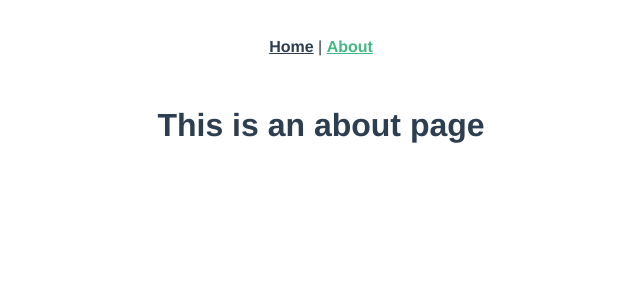
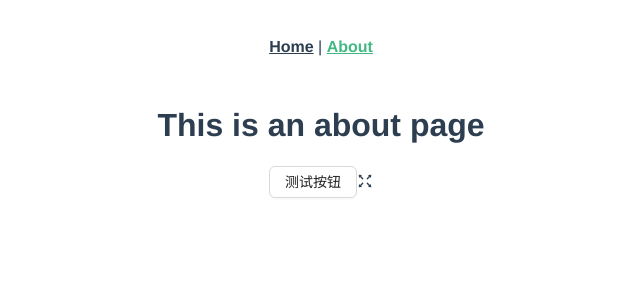
Before and after one commit to mcxen/train, a Vue app in the folder web/: page /about in a window 1280 px wide. Shown: the top 300 px of the page, without its empty margins (319-959 px from the left). Built offline with nearby package versions, Linux system fonts and the light colour scheme.

Commit message:
集成Ant Design Vue及其图标

```diff
--- a/web/package.json
+++ b/web/package.json
@@ -8,6 +8,8 @@
     "lint": "vue-cli-service lint"
   },
   "dependencies": {
+    "@ant-design/icons-vue": "^7.0.0",
+    "ant-design-vue": "^4.0.3",
     "core-js": "^3.8.3",
     "vue": "^3.2.13",
     "vue-router": "^4.0.3",
--- a/web/src/main.js
+++ b/web/src/main.js
@@ -2,5 +2,17 @@
 import App from './App.vue'
 import router from './router'
 import store from './store'
+import Antd from 'ant-design-vue';
+// import 'ant-design-vue/dist/antd.css';
+import * as Icons from '@ant-design/icons-vue';
+// import axios from 'axios';
+// import './assets/js/enums';
 
-createApp(App).use(store).use(router).mount('#app')
+const app = createApp(App);
+app.use(Antd).use(store).use(router).mount('#app');
+
+// 全局使用图标
+const icons = Icons;
+for (const i in icons) {
+    app.component(i, icons[i]);
+}
--- a/web/src/views/AboutView.vue
+++ b/web/src/views/AboutView.vue
@@ -1,5 +1,7 @@
 <template>
   <div class="about">
     <h1>This is an about page</h1>
+      <a-button>测试按钮</a-button>
+      <fullscreen-outlined />
   </div>
 </template>
```
Also changed, not shown: 1 other file (tests, documents, lock files or other folders).
